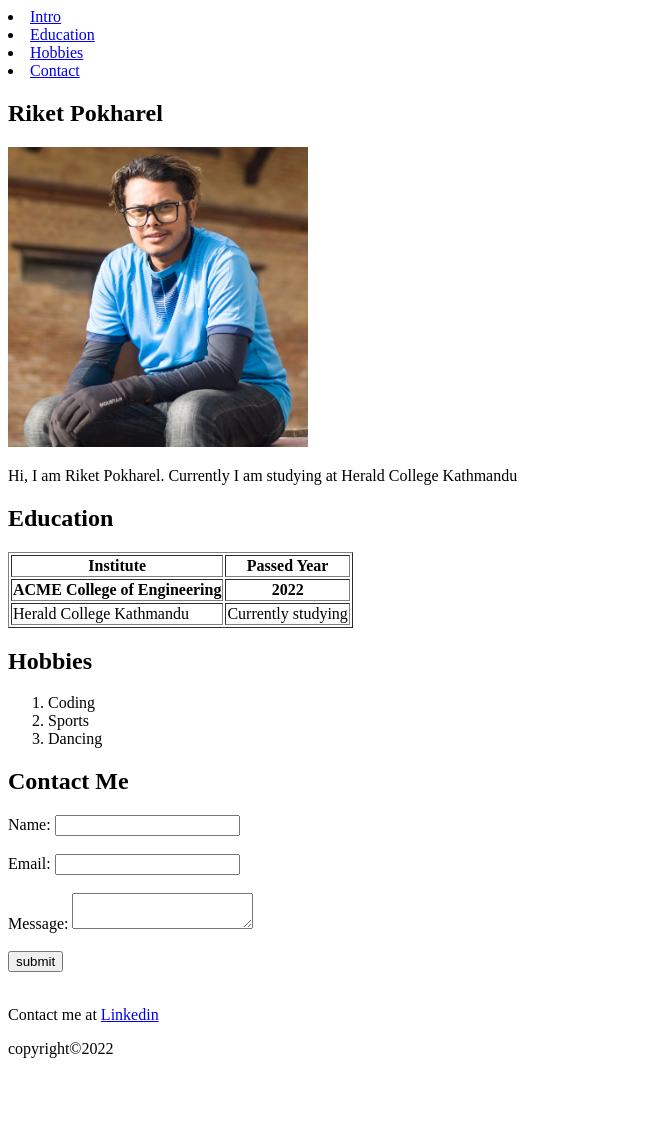
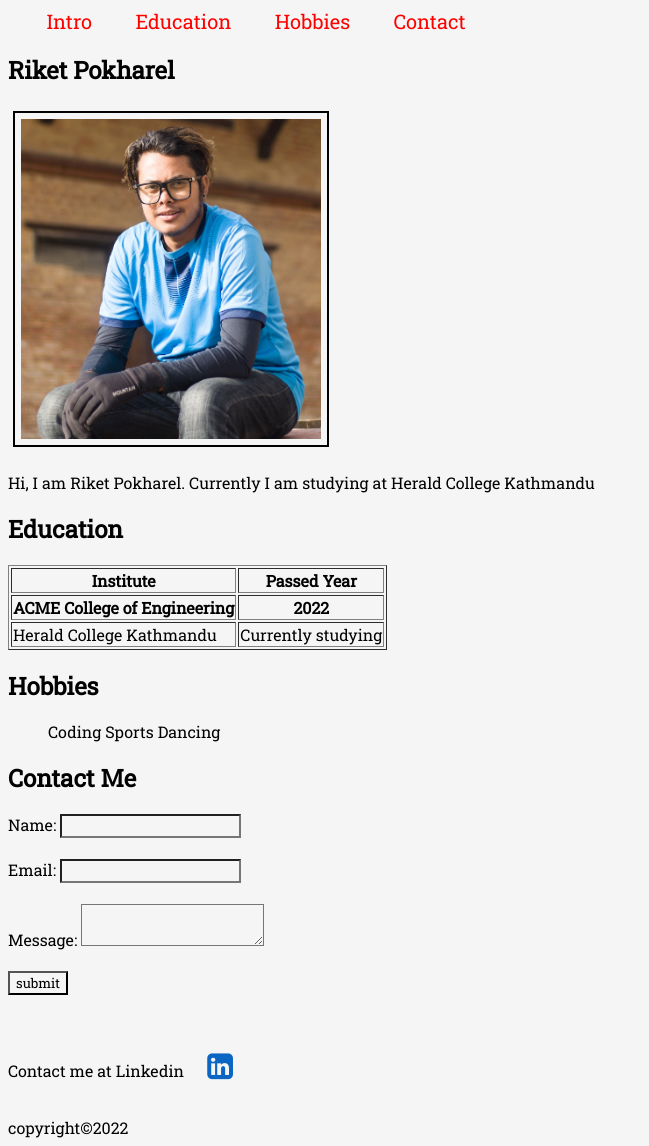
Before and after one commit to riketpokharel7/webtechnologies, a plain HTML site: page Workshop/Week 2/workshop-two.html in a window 1280 px wide. Shown: the whole page, without its empty margins (0-649 px from the left). Before the commit the page ends 1066 px from the top, so only its background shows below. Drawn offline with Linux system fonts and the light colour scheme.

Commit message:
Workshop4

```diff
--- /dev/null
+++ b/Workshop/Week 2/style.css
@@ -0,0 +1,28 @@
+@import url('https://fonts.googleapis.com/css2?family=Roboto+Slab&display=swap');
+/* This is applicable over all website */
+*{
+    background-color:whitesmoke;
+    font-family: 'Roboto Slab', serif;
+}
+/* end of universal selector */
+nav,li{
+    display: inline;
+}
+nav,a{
+    text-align:center ;
+    padding:0.5rem;
+    margin:0.7rem;
+    font-size: 20px;
+    text-decoration: none;
+    list-style: none;
+    color: red;
+}
+.intro,img{
+    border:2px solid black;
+    margin:5px;
+    padding:6px;
+}
+footer .fa{
+    color:#0A66C2;
+    font-size: 30px;
+}
--- a/Workshop/Week 2/workshop-two.html
+++ b/Workshop/Week 2/workshop-two.html
@@ -1,6 +1,11 @@
 <!DOCTYPE html>
 <html>
     <head>
+        <link rel="preconnect" href="https://fonts.googleapis.com">
+        <link rel="preconnect" href="https://fonts.gstatic.com" crossorigin>
+        <link href="https://fonts.googleapis.com/css2?family=Roboto+Slab&display=swap" rel="stylesheet">
+        <link rel="stylesheet" href="https://cdnjs.cloudflare.com/ajax/libs/font-awesome/4.7.0/css/font-awesome.min.css">
+        <link rel="stylesheet" href="style.css">
         <title>Portfolio</title>
         <meta charset="UTF-8">
         <meta name="keywords" content="HTML, CSS, Portfolio">
@@ -25,6 +30,7 @@
 
 
     </head>
+    <!-- Start of body -->
     <body>
         <header>
         <nav>
@@ -37,7 +43,7 @@
         <section>
         <div id="intro">
         <h1>Riket Pokharel</h1>
-        <img src="riket.jpg" alt="riket.jpg" height="300px" width="300px">
+        <img src="riket.jpg" alt="riket.jpg" height="320px" width="300px">
         <p>Hi, I am Riket Pokharel. Currently I am studying at Herald College Kathmandu</p>
         </div>
         </section>
@@ -81,7 +87,7 @@
         </div><br>
 
         <footer>
-            <p>Contact me at <a href="https://www.linkedin.com/in/pokharel-riket-631045220/">Linkedin</a><br></p>
+            <p>Contact me at Linkedin <a href="https://www.linkedin.com/in/pokharel-riket-631045220/" class="fa fa-linkedin-square" target="_blank"></a><br></p>
             copyright&copy2022
         </footer>
     </body>
--- /dev/null
+++ b/Workshop/Week 4/Task 3/picture.css
@@ -0,0 +1,8 @@
+img{
+    border-radius: 50%;
+    width:auto;
+    height:600px;
+}
+.center{
+    text-align: center;
+}
```
Also changed, not shown: Workshop/Week 4/Task 1/inline.html (added, +13 -0 lines), Workshop/Week 4/Task 2/internal.html (added, +30 -0 lines), Workshop/Week 4/Task 3/external.html (added, +13 -0 lines), Workshop/Week 4/Task 2/fifa.jpg (added), Workshop/Week 4/Task 3/picture.jpg (added).
